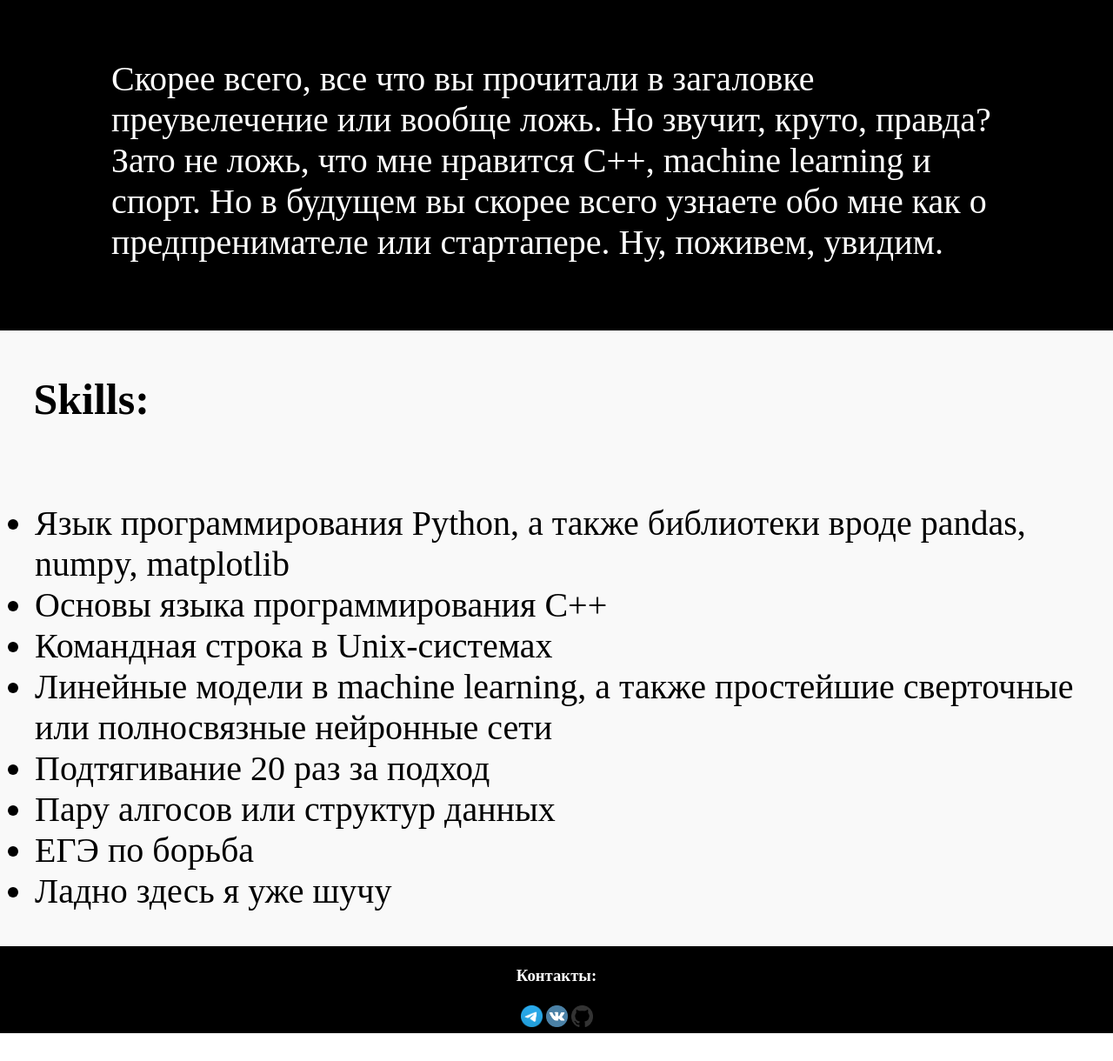
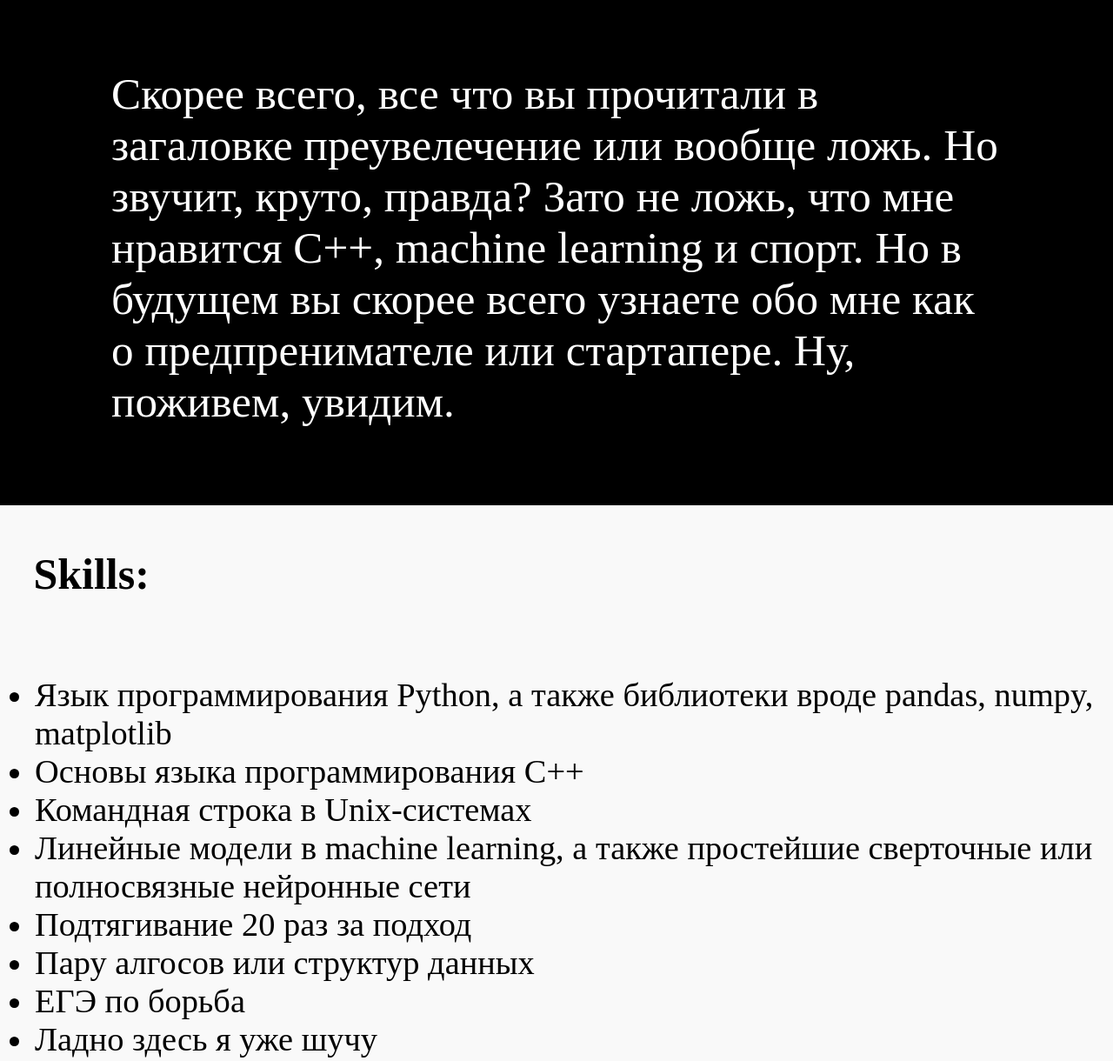
Before and after one commit to afarovruslan/afarovruslan.github.io, a plain HTML site: page index.html in a window 1280 px wide. Shown: the part 1135-2355 px from the top of the page at 87% size. Before the commit the page ends 2323 px from the top, so only its background shows below. Drawn offline with Linux system fonts and the light colour scheme; a web font is replaced by a local one.

Commit message:
fix fonts sizes

```diff
--- a/static/style.css
+++ b/static/style.css
@@ -163,7 +163,7 @@
 }
 
 .about__paragraph {
-    font-size: 40px;
+    font-size: 4vmax;
     padding: 5% 10% 3% 10%;
 }
 
@@ -173,7 +173,7 @@
 }
 
 .skills__list {
-    font-size: 40px;
+    font-size: 3vmax;
 }
 
 .skills__header {
```
